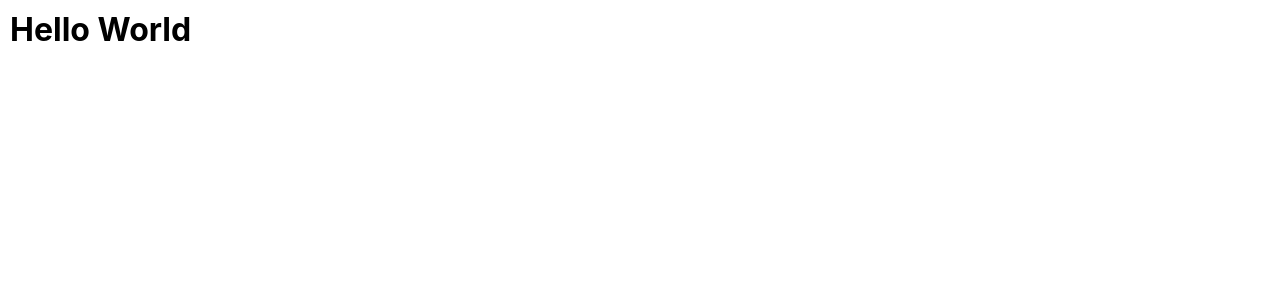
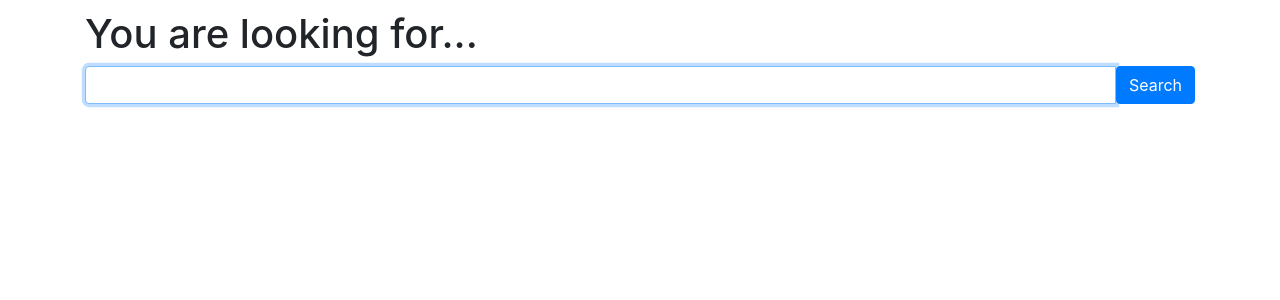
Before and after one commit to Agnes404/dictionary-project, a React (Create React App) app: page / in a window 1280 px wide. Shown: the top 300 px of the page. Built offline with nearby package versions, Linux system fonts and the light colour scheme.

Commit message:
Search form, packages-bootstrap, axios

```diff
--- a/package.json
+++ b/package.json
@@ -10,6 +10,7 @@
     "axios": "^0.21.1",
     "bootstrap": "^4.6.0",
     "react": "^17.0.2",
+    "react-bootstrap": "^1.5.2",
     "react-dom": "^17.0.2",
     "react-scripts": "4.0.3",
     "web-vitals": "^1.0.1"
--- a/public/index.html
+++ b/public/index.html
@@ -2,15 +2,13 @@
 <html lang="en">
   <head>
     <meta charset="utf-8" />
-    <link rel="icon" href="%PUBLIC_URL%/favicon.ico" />
+
     <meta name="viewport" content="width=device-width, initial-scale=1" />
     <meta name="theme-color" content="#000000" />
     <meta
       name="description"
       content="Web site created using create-react-app"
     />
-    <link rel="apple-touch-icon" href="%PUBLIC_URL%/logo192.png" />
-
     <title>Dictionary</title>
   </head>
   <body>
--- a/src/App.css
+++ b/src/App.css
@@ -1,3 +1,3 @@
-.App-header {
+.App {
   margin: 10px;
 }
--- a/src/App.js
+++ b/src/App.js
@@ -1,9 +1,12 @@
+import Dictionary from "./Dictionary";
 import "./App.css";
 
 function App() {
   return (
     <div className="App">
-      <h1 className="App-header">Hello World</h1>
+      <div className="container">
+        <Dictionary />
+      </div>
     </div>
   );
 }
--- /dev/null
+++ b/src/Dictionary.js
@@ -0,0 +1,31 @@
+import React, { useState } from "react";
+import "./Dictionary.css";
+
+export default function Dictionary() {
+  const [keyword, setKeyword] = useState("");
+
+  function handleSubmit(event) {
+    event.preventDefault();
+    alert(keyword);
+  }
+  function handleKeyword(event) {
+    setKeyword(event.target.value);
+  }
+
+  return (
+    <div className="Dictionary">
+      <h1>You are looking for...</h1>
+      <form onSubmit={handleSubmit}>
+        <div className="input-group mb-3">
+          <input
+            type="search"
+            className="form-control"
+            autoFocus={true}
+            onChange={handleKeyword}
+          />
+          <input type="button" value="Search" className="btn btn-primary" />
+        </div>
+      </form>
+    </div>
+  );
+}
```
Also changed, not shown: src/index.js (+7 -6 lines), src/Dictionary.css (added), 2 other files (tests, documents, lock files or other folders).
